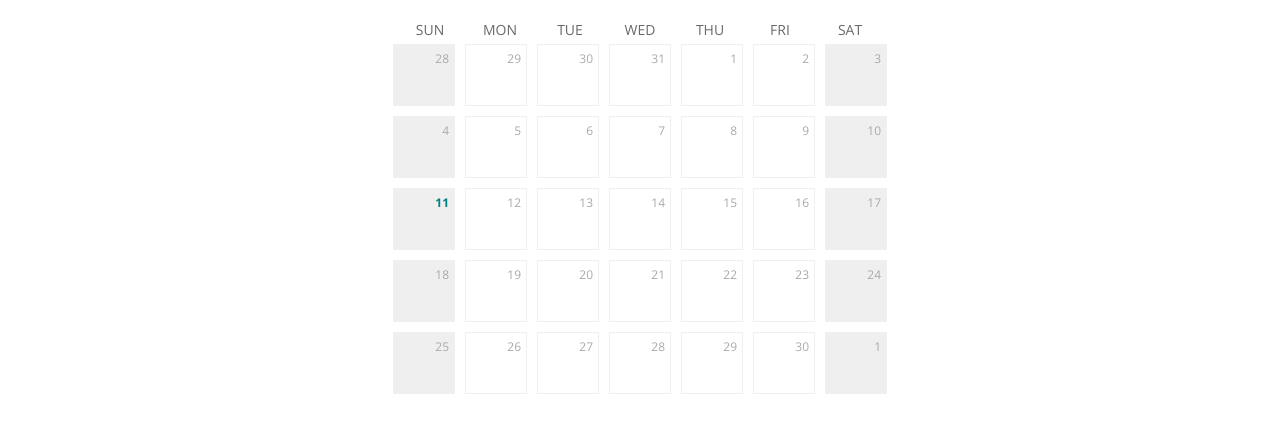
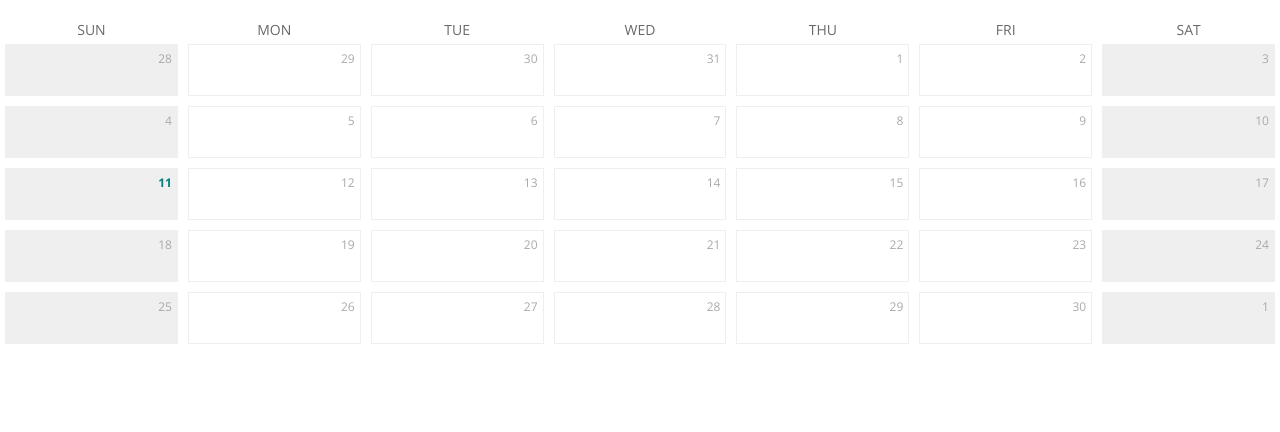
Before and after one commit to monteith/simple-calendar, a React (Create React App) app: page / in a window 1280 px wide. Shown: the top 432 px of the page. Built offline with nearby package versions, Linux system fonts and the light colour scheme.

Commit message:
Added configurable view to  (weeks, days)

```diff
--- a/src/App.css
+++ b/src/App.css
@@ -13,10 +13,18 @@
   color: dimgray;
   font-size: 14px;
   margin: 5px 5px 0 5px;
-  min-width: 50px;
   padding: 5px 5px 0 5px;
   text-align: center;
   text-transform: uppercase;
+  width: calc(100%/7 - 10px - 2px);
+}
+
+.month__days {
+  display: flex;
+  flex: 1 0 auto;
+  flex-direction: row;
+  flex-wrap: wrap;
+  justify-content: space-around;
 }
 
 .week__days {
@@ -31,14 +39,20 @@
   color: darkgray;
   font-size: 12px;
   margin: 5px;
-  min-width: 50px;
   min-height: 50px;
-  padding: 5px;
-  text-align: right;
+  width: calc(100%/7 - 10px - 2px);
 }
 
-.day--weekend {
-  background: #efefef;
+.day--view-month {
+
+}
+
+.day--weekend {  background: #efefef;  }
+
+.day__date {
+  display: inline-block;
+  float: right;
+  padding: 5px 5px 0;
 }
 
 .day__date--today {
--- a/src/App.js
+++ b/src/App.js
@@ -2,6 +2,7 @@ import React from 'react';
 import createReactClass from 'create-react-class';
 import PropTypes from 'prop-types';
 import moment from 'moment';
+
 import './App.css';
 
 import {Month} from './components/Month';
@@ -19,7 +20,7 @@ const App = _cc({
   render() {
     return (
       <div className="sprintHero">
-        <Month month={moment().month(5)} />
+        <Month month={moment().month(5)} view="weeks" />
       </div>
     );
   }
--- a/src/components/Day.js
+++ b/src/components/Day.js
@@ -9,13 +9,15 @@ import {isWeekday} from '../dateUtils';
 /**
  * Day block in calendar
  * @param {moment|object} date
+ * @param {string} view
  * @returns {Component}
  * @constructor
  */
-const Day = ({date}) => {
+const Day = ({date, view = 'day'}) => {
   let dayClasses = [
     'day',
-    {'day--weekend' : !isWeekday(date)}
+    {'day--weekend' : !isWeekday(date)},
+    `day--view-${view}`
   ];
 
   return (
@@ -29,7 +31,8 @@ const Day = ({date}) => {
 
 Day.displayName = 'Calendar.Day';
 Day.propTypes = {
-  date: PropTypes.object.isRequired
+  date: PropTypes.object.isRequired,
+  view: PropTypes.string
 };
 
 export {Day}
--- a/src/components/Month.js
+++ b/src/components/Month.js
@@ -3,23 +3,31 @@ import moment from 'moment';
 import PropTypes from 'prop-types';
 
 import {Week} from './Week';
+import {Day} from './Day';
 
-import {weeksOfMonth, daysOfWeek} from '../dateUtils';
+import {weeksOfMonth, monthEdges, daysOfWeek} from '../dateUtils';
+
+const getDayLabels = () =>
+  daysOfWeek(moment())
+    .map( (day) =>
+      <div key={`label-${day.format('ddd')}`}
+           className="month__label month__label--day">
+        {day.format('ddd')}
+      </div> );
 
 /**
  * Month block in calendar
  * @param {moment|object} month
+ * @param {string} view
  * @returns {Component}
  * @constructor
  */
-const Month = ({month}) => {
-  let labels =
-    daysOfWeek(moment())
-      .map( (day) =>
-        <div key={`label-${day.format('ddd')}`}
-             className="month__label month__label--day">
-          {day.format('ddd')}
-        </div> );
+const Month = ({month, view = 'days'}) => {
+  let labels = getDayLabels();
+
+  let days =
+    monthEdges(month)
+      .map((day) => <Day key={`day-${day.format('DDD')}`} date={day} view={view} />);
 
   let weeks =
     weeksOfMonth(month)
@@ -37,16 +45,24 @@ const Month = ({month}) => {
       <div className="month__labels">
         {labels}
       </div>
-      <div className="month__weeks">
-        {weeks}
-      </div>
+      {view === 'days' && (
+        <div className="month__days">
+          {days}
+        </div>
+      )}
+      {view === 'weeks' && (
+        <div className="month__weeks">
+          {weeks}
+        </div>
+      )}
     </div>
   )
 };
 
 Month.displayName = 'Calendar.Month';
 Month.propTypes = {
-  month: PropTypes.object.isRequired
+  month: PropTypes.object.isRequired,
+  view: PropTypes.string
 };
 
 export {Month}
--- a/src/dateUtils.js
+++ b/src/dateUtils.js
@@ -26,19 +26,21 @@ const weeksOfMonth = (month) => {
  *  @param {string|Date|moment} month - moment any date in the target month
  */
 const monthEdges = (month) => {
-  const start = moment(month).startOf('month').startOf('week');
-  const end = moment(month).endOf('month').endOf('week');
+  const start = moment(month)
+    .startOf('month')
+    .startOf('week');
 
-  const result = [];
+  const end = moment(month)
+    .endOf('month')
+    .endOf('week');
 
-  while (start.month() !== month.month()) {
-    result.push(start.clone());
-    start.add(1, 'day');
-  }
+  let i = 0;
+  let count = end.diff(start, 'days');
 
-  while (end.month() !== month.month()) {
-    result.push(end.clone());
-    end.subtract(1, 'day');
+  let result = [];
+
+  for (i; i <= count; i++) {
+    result.push(start.clone().add(i ,'day'));
   }
 
   return result;
```
